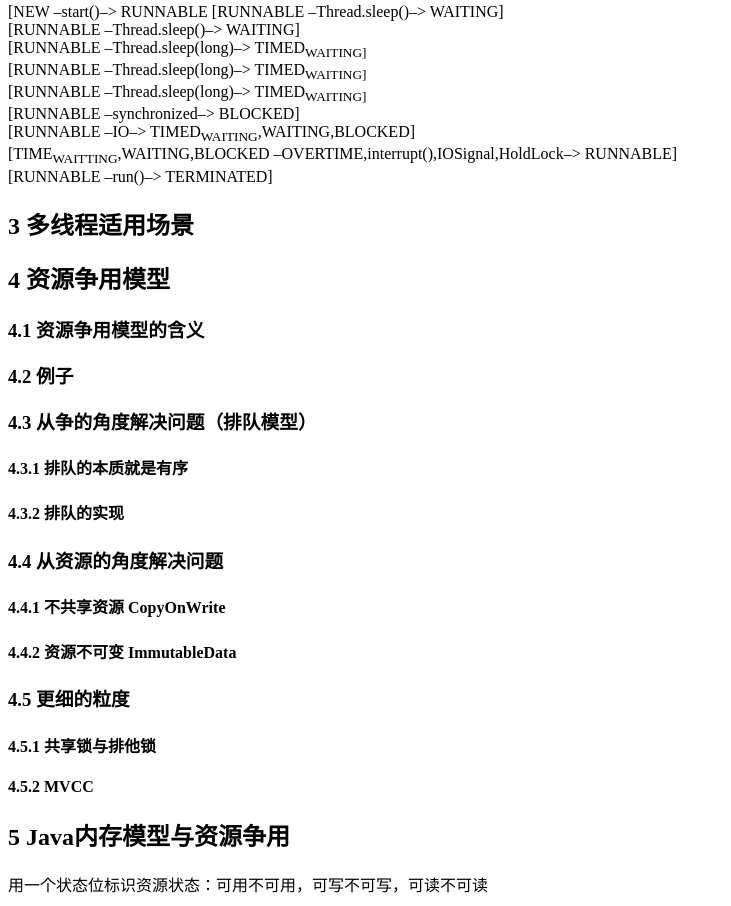
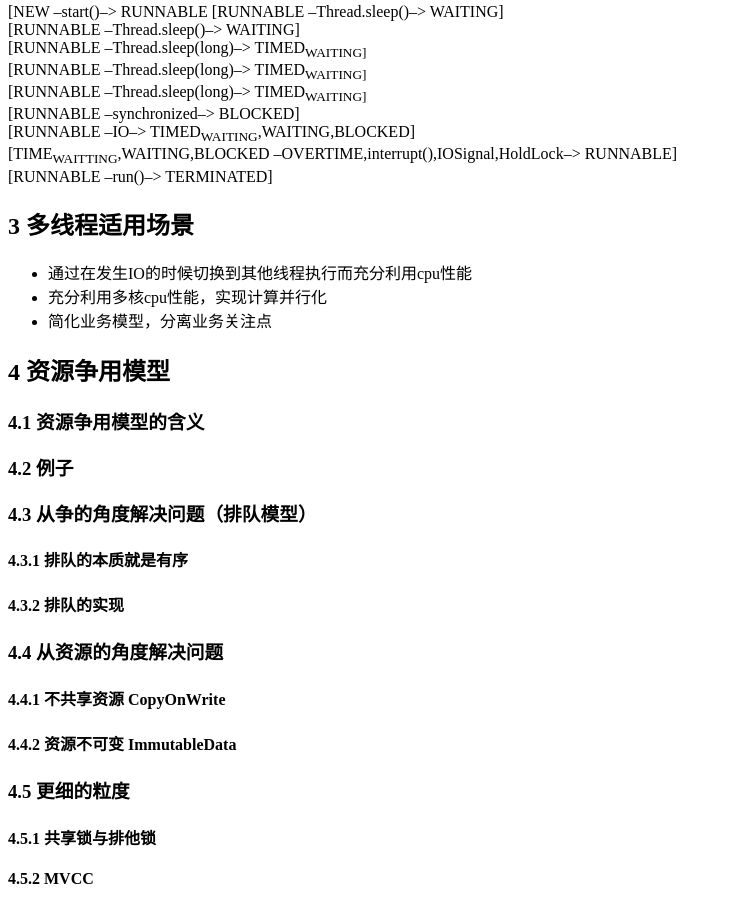
Before and after one commit to wyycode/java, a plain HTML site: page java/concurrency.html in a window 1280 px wide. Shown: the part 2156-3062 px from the top of the page, without its empty margins (0-731 px from the left). Drawn offline with Linux system fonts and the light colour scheme.

```diff
--- a/java/concurrency.html
+++ b/java/concurrency.html
@@ -4,7 +4,7 @@
 <html xmlns="http://www.w3.org/1999/xhtml" lang="en" xml:lang="en">
 <head>
 <title>资源争用模型(泛多线程编程)</title>
-<!-- 2017-09-19 周二 16:06 -->
+<!-- 2017-09-19 周二 16:31 -->
 <meta  http-equiv="Content-Type" content="text/html;charset=utf-8" />
 <meta  name="generator" content="Org-mode" />
 <meta  name="author" content="王月阳" />
@@ -91,6 +91,7 @@
     { background-color: #ffff00; color: #000000; font-weight: bold; }
   /*]]>*/-->
 </style>
+<link rel="stylesheet" type="text/css" href="./css/style.css" />
 <script type="text/javascript">
 /*
 @licstart  The following is the entire license notice for the
@@ -333,6 +334,16 @@ RUNNABLE状态，而WAITING是线程主动进入等待状态，由用户线程
 
 <div id="outline-container-sec-3" class="outline-2">
 <h2 id="sec-3"><span class="section-number-2">3</span> 多线程适用场景</h2>
+<div class="outline-text-2" id="text-3">
+<ul class="org-ul">
+<li>通过在发生IO的时候切换到其他线程执行而充分利用cpu性能
+</li>
+<li>充分利用多核cpu性能，实现计算并行化
+</li>
+<li>简化业务模型，分离业务关注点
+</li>
+</ul>
+</div>
 </div>
 
 <div id="outline-container-sec-4" class="outline-2">
@@ -477,7 +488,7 @@ RUNNABLE状态，而WAITING是线程主动进入等待状态，由用户线程
 </div>
 <div id="postamble" class="status">
 <p class="author">Author: 王月阳</p>
-<p class="date">Created: 2017-09-19 周二 16:06</p>
+<p class="date">Created: 2017-09-19 周二 16:31</p>
 <p class="creator"><a href="http://www.gnu.org/software/emacs/">Emacs</a> 24.5.1 (<a href="http://orgmode.org">Org</a> mode 8.2.10)</p>
 <p class="validation"><a href="http://validator.w3.org/check?uri=referer">Validate</a></p>
 </div>
```
Also changed, not shown: 1 other file.
